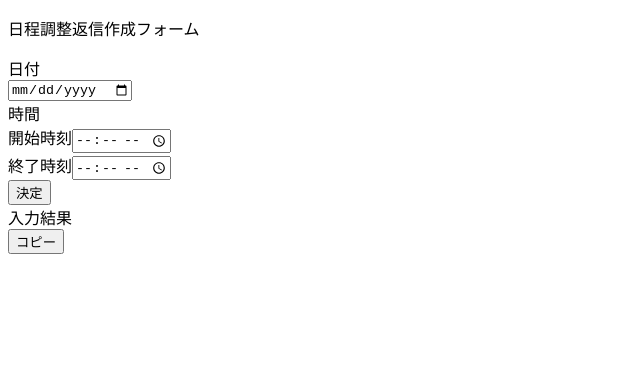
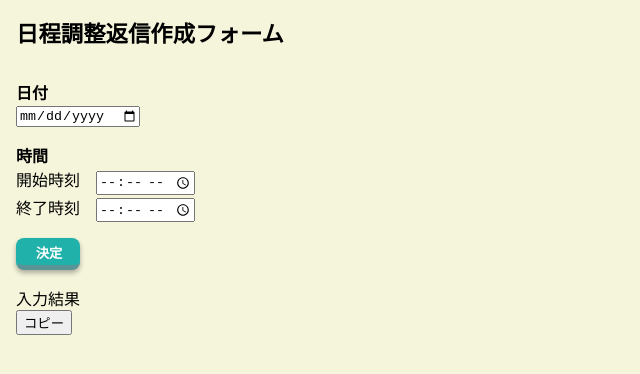
Before and after one commit to haruka-mitsushima/tyousei-app, a Next.js app: page / in a window 1280 px wide. Shown: the top 374 px of the page, without its empty margins (0-640 px from the left). Built offline with nearby package versions, Linux system fonts and the light colour scheme.

Commit message:
削除機能実装、CSS追加

```diff
--- a/package.json
+++ b/package.json
@@ -19,5 +19,8 @@
     "react": "18.2.0",
     "react-dom": "18.2.0",
     "typescript": "4.9.4"
+  },
+  "devDependencies": {
+    "prettier": "^2.8.3"
   }
 }
--- a/src/pages/index.tsx
+++ b/src/pages/index.tsx
@@ -1,17 +1,15 @@
 import Head from 'next/head'
-import Image from 'next/image'
 import { Inter } from '@next/font/google'
-import styles from '@/styles/Home.module.css'
-import { FormEvent, useRef, useState } from 'react'
-
-const inter = Inter({ subsets: ['latin'] })
+import styles from '@/styles/Top.module.css'
+import { FormEvent, useState } from 'react'
 
 export default function Home() {
   const [formDate, setDate] = useState('');
   const [startTime, setStartTime] = useState('');
   const [endTime, setEndTime] = useState('');
-  const [error, setError] = useState(false)
-  const [timeError, setTimeError] = useState(false)
+  const [error, setError] = useState(false);
+  const [dateError, setDateError] = useState(false);
+  const [timeError, setTimeError] = useState(false);
   const [text, setText] = useState(['']);
 
   const handleSubmit = (e: FormEvent<HTMLFormElement>) =>{
@@ -20,12 +18,17 @@ export default function Home() {
       setError(true);
       return
     }
+    if(new Date() > new Date(formDate)){
+      setDateError(true);
+      return
+    }
     if(startTime > endTime){
       setTimeError(true);
       return
     }
-    setError(false)
-    setTimeError(false)
+    setError(false);
+    setDateError(false);
+    setTimeError(false);
     const exactDate = new Date(formDate);
     const month = exactDate.getMonth() + 1;
     const date = exactDate.getDate();
@@ -33,6 +36,11 @@ export default function Home() {
     const dayOfWeekStr = [ "日", "月", "火", "水", "木", "金", "土" ][dayCode] ;
     const data = `${month}月${date}日(${dayOfWeekStr}) ${startTime}～${endTime}`;
     setText((prev) => [...prev, data]);
+  }
+
+  const deleteItem = (item: string) => {
+    const newData = text.filter((element) => element !== item)
+    setText(newData)
   }
 
   const copy = () => {
@@ -44,26 +52,41 @@ export default function Home() {
     <Head>
       <title>日程調整返信作成</title>
     </Head>
-    <p>日程調整返信作成フォーム</p>
-    {error? (<div>入力されていない項目があります</div>): (<div></div>)}
+    <section className={styles.sectionWrapper}>
+    <div className={styles.mainTitle}>日程調整返信作成フォーム</div>
+    {error? (<div className={styles.errorMessage}>入力されていない項目があります</div>): (<div></div>)}
     <form action="post" onSubmit={(e) => handleSubmit(e)}>
-      <label htmlFor="date">日付</label>
-      <br />
+      <div className={styles.dateFormWrapper}>
+      <div className={styles.dateTitleWrapper}>
+      <label htmlFor="date" className={styles.formLabel}>日付</label>
+      {dateError?(<div className={styles.dateErrorMessage}>未来日付を選択してください</div>):(<div></div>)}
+      </div>
       <input type="date" name="date" id="data" onChange={(e) => setDate(e.target.value)} />
-      <br />
-      <div>時間</div>
-      {timeError?(<div>終了時刻が開始時刻よりも早いです</div>):(<div></div>)}
-      <label htmlFor="startTime">開始時刻</label>
+      </div>
+      <div className={styles.timeFormWrapper}>
+      <div className={styles.timeTitleWrapper}>
+      <div className={styles.formLabel}>時間</div>
+      {timeError?(<div className={styles.timeErrorMessage}>終了時刻が開始時刻よりも早いです</div>):(<div></div>)}
+      </div>
+      <div>
+      <label htmlFor="startTime" className={styles.timeFormTitle}>開始時刻</label>
       <input type="time" name="startTime" id="startTime" onChange={(e) => setStartTime(e.target.value)} />
-      <br />
-      <label htmlFor="endTime">終了時刻</label>
+      </div>
+      <div>
+      <label htmlFor="endTime" className={styles.timeFormTitle}>終了時刻</label>
       <input type="time" name="endTime" id="endTime" onChange={(e) => setEndTime(e.target.value)} />
-      <br />
-      <button>決定</button>
+      </div>
+      </div>
+      <div className={styles.btnWrapper}>
+      <button className={styles.submitBtn}>決定</button>
+      </div>
     </form>
+    <div className={styles.resultArea}>
     <div>入力結果</div>
-    <div>{text.slice(1).map((item)=>(<div key={item}>{item}</div>))}</div>
+    <div>{text.slice(1).map((item)=>(<div key={item}><div key={item}>{item}</div><button onClick={() => deleteItem(item)}>削除</button></div>))}</div>
     <button onClick={() => copy()}>コピー</button>
+    </div>
+    </section>
     </>
   )
 }
--- /dev/null
+++ b/src/styles/Top.module.css
@@ -0,0 +1,69 @@
+.sectionWrapper{
+  margin: 1rem;
+}
+
+.mainTitle{
+  font-weight: bold;
+  font-size: 140%;
+  margin-bottom: 2rem;
+}
+
+.errorMessage{
+  margin-top: -1rem;
+  margin-bottom: -1rem;
+  color: red;
+  font-weight: bold;
+}
+
+.timeErrorMessage{
+  color: red;
+  font-weight: bold;
+}
+
+.timeTitleWrapper{
+  display: flex;
+  column-gap: 1rem;
+}
+
+.formLabel{
+  font-weight: bold;
+}
+
+.timeFormTitle{
+  margin-right: 1rem;
+}
+
+.dateFormWrapper{
+  margin-bottom: 1rem;
+  margin-top: 1rem;
+}
+
+.timeFormWrapper{
+  margin-bottom: 1rem;
+}
+
+.btnWrapper{
+  height: 2rem;
+  margin-bottom: 1rem;
+}
+
+.submitBtn{
+  width: 4rem;
+  height:2rem;
+  border-radius: 0.5rem;
+  color: #fff;
+  font-weight: bold;
+  background-color: #20b2aa;
+  border-color: #20b2aa;
+  border-right: 0rem;
+  border-bottom: 5px solid #599597;
+  -webkit-box-shadow: 0 3px 5px rgba(0, 0, 0, .3);
+  box-shadow: 0 3px 5px rgba(0, 0, 0, .3);
+}
+
+.submitBtn:hover{
+  margin-top: 0.1rem;
+  color: #fff;
+  background: #22b9b1;
+  border-bottom: 2px solid #538a8c;
+}
--- a/src/styles/globals.css
+++ b/src/styles/globals.css
@@ -85,16 +85,6 @@ body {
   overflow-x: hidden;
 }
 
-body {
-  color: rgb(var(--foreground-rgb));
-  background: linear-gradient(
-      to bottom,
-      transparent,
-      rgb(var(--background-end-rgb))
-    )
-    rgb(var(--background-start-rgb));
-}
-
 a {
   color: inherit;
   text-decoration: none;
@@ -105,3 +95,24 @@ a {
     color-scheme: dark;
   }
 } */
+
+/* body,
+html {
+  color: rgb(var(--foreground-rgb));
+  background: linear-gradient(
+      to bottom,
+      transparent,
+      rgb(var(--background-end-rgb))
+    )
+    rgb(var(--background-start-rgb));
+} */
+
+html,
+body {
+  padding: 0;
+  margin: 0;
+  font-family: -apple-system, BlinkMacSystemFont, Segoe UI, Roboto,
+    Oxygen, Ubuntu, Cantarell, Fira Sans, Droid Sans, Helvetica Neue,
+    sans-serif;
+  background-color: beige;
+}
```
Also changed, not shown: 1 other file (tests, documents, lock files or other folders).
